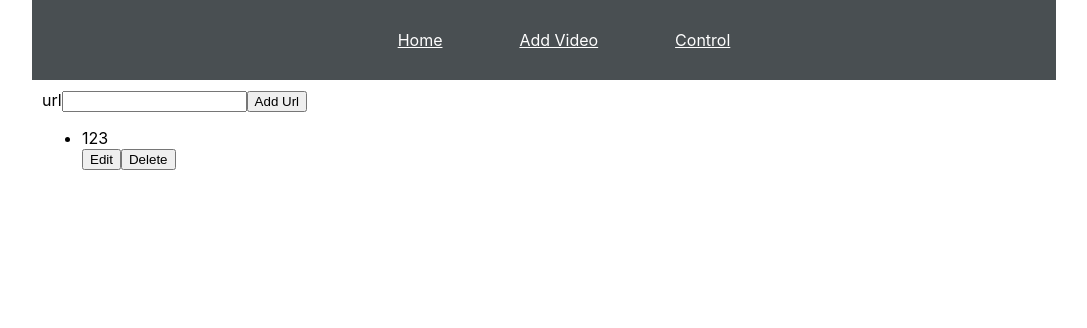
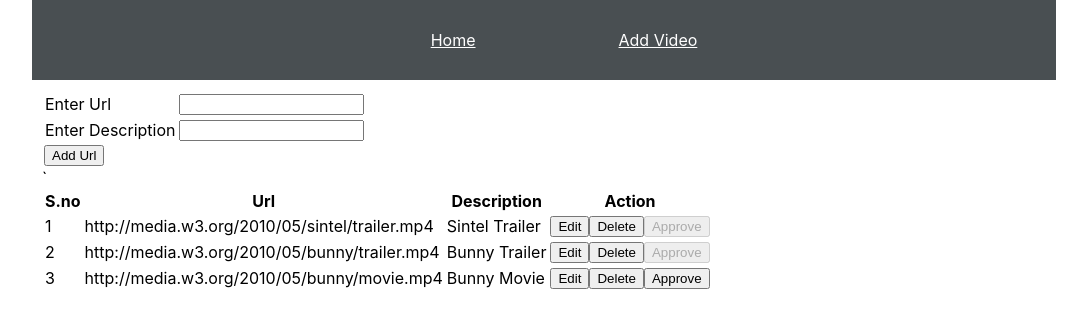
Before and after one commit to ramji013/media-player-reactjs, a React (Create React App) app: page /addVideo in a window 1280 px wide. Shown: the top 328 px of the page, without its empty margins (96-1183 px from the left). Built offline with nearby package versions, Linux system fonts and the light colour scheme; data requests are answered from the project's data file.

Commit message:
added player list and upon click on the the item, it play respective video

```diff
--- a/db.json
+++ b/db.json
@@ -3,19 +3,25 @@
       "title" : "sintelTrailer",
       "url" : "http://media.w3.org/2010/05/sintel/trailer.mp4",
       "likes" : 0,
-      "dislikes" : 1
+      "dislikes" : 1,
+      "description" : "Sintel Trailer",
+      "isApproved": true
     },
     {
       "title" : "bunnyTrailer",
       "url" : "http://media.w3.org/2010/05/bunny/trailer.mp4",
       "likes" : 0,
-      "dislikes" : 1
+      "dislikes" : 1,
+      "description" : "Bunny Trailer",
+      "isApproved": true
     },
     {
       "title" : "bunnyMovie",
       "url" : "http://media.w3.org/2010/05/bunny/movie.mp4",
       "likes" : 0,
-      "dislikes" : 1
+      "dislikes" : 1,
+      "description" : "Bunny Movie",
+      "isApproved": false
     }
   ]
   }
--- a/package.json
+++ b/package.json
@@ -7,7 +7,9 @@
     "@fortawesome/fontawesome-free-solid": "^5.0.13",
     "@fortawesome/fontawesome-svg-core": "^1.2.22",
     "@fortawesome/react-fontawesome": "^0.1.4",
+    "axios": "^0.19.0",
     "bootstrap": "^4.3.1",
+    "http-proxy-middleware": "^0.20.0",
     "react": "^16.9.0",
     "react-bootstrap": "^1.0.0-beta.12",
     "react-dom": "^16.9.0",
@@ -15,7 +17,8 @@
     "react-router-dom": "^5.0.1",
     "react-scripts": "3.1.1",
     "reactstrap": "^8.0.1",
-    "video-react": "^0.14.1"
+    "video-react": "^0.14.1",
+    "yarn": "^1.17.3"
   },
   "scripts": {
     "start": "react-scripts start",
--- a/src/App.css
+++ b/src/App.css
@@ -47,13 +47,7 @@ body {
 	background-image: -webkit-linear-gradient(bottom, rgb(15, 184, 161) 13%, rgb(15, 184, 161) 100%);
 	background-image: -ms-linear-gradient(bottom, rgb(15, 184, 161) 13%, rgb(15, 184, 161) 100%);
 
-  background-image: -webkit-gradient(
-		linear,
-		left bottom,
-		left top,
-		color-stop(0.13, rgb(189, 163, 109)),
-		color-stop(1, rgb(15, 184, 161) )
-	);
+
 }
 
 .video-container {
@@ -65,3 +59,11 @@ body {
 .space{
   justify-content: space-around;
 }
+
+.btn_space_left{
+  margin-left:10px;
+}
+
+.btn_space_right{
+  margin-right:10px;
+}
--- a/src/component/control/AddVideo.js
+++ b/src/component/control/AddVideo.js
@@ -1,14 +1,58 @@
 import React, {Component} from 'react';
-import { Player } from 'video-react';
-import { Button, Form, FormGroup, Label, Input } from 'reactstrap';
+import '../../App.css';
+import axios from 'axios';
+
+function getVideoList() {
+    return axios.get("http://localhost:3000/youtube").then(response => {
+       return response.data
+    })
+  }
+
+const sources = {
+  "youtube" :   [ {
+    "title" : "sintelTrailer",
+    "url" : 'http://media.w3.org/2010/05/sintel/trailer.mp4',
+    "likes" : 0,
+    "dislikes" : 1,
+    "description" : "Sintel Trailer",
+    "isApproved" : true
+  },
+  {
+    "title" : "bunnyTrailer",
+    "url" : "http://media.w3.org/2010/05/bunny/trailer.mp4",
+    "likes" : 0,
+    "dislikes" : 1,
+    "description" : "Bunny Trailer",
+    "isApproved" : true
+  },
+  {
+    "title" : "bunnyMovie",
+    "url" : "http://media.w3.org/2010/05/bunny/movie.mp4",
+    "likes" : 0,
+    "dislikes" : 1,
+    "description" : "Bunny Movie",
+    "isApproved" : false
+  }
+]
+};
+
+const videolst = getVideoList()
 
 export default class AddVideo extends Component{
 
   state = {
-    lstVideoUrls: ["123"],
+    lstVideoUrls : [],
     addTextUrl : "",
     editIndex: -1,
-    editTextUrl: ""
+    editTextUrl: "",
+    addDescription : "",
+    editDescription : ""
+}
+
+componentDidMount(){
+  axios.get("http://localhost:3000/youtube").then(response => {
+    this.setState({lstVideoUrls: response.data})
+  });
 }
 
 handleAddTextUrlChange = (e) => {
@@ -16,14 +60,34 @@ handleAddTextUrlChange = (e) => {
 };
 
 handleUpdateTextUrlChange = (e) => {
-    this.setState({addTextUrl : e.target.value})
+    this.setState({editTextUrl : e.target.value})
+};
+
+handleAddDescription = (e) => {
+  this.setState({addDescription : e.target.value})
+};
+
+handleUpdateDescription = (e) => {
+  this.setState({editDescription : e.target.value})
 };
 
 addVideo = () => {
-    const{ lstVideoUrls, addTextUrl} = this.state;
+    const{ addTextUrl, addDescription} = this.state;
     if(addTextUrl){
-        lstVideoUrls.push(addTextUrl);
-        this.setState({lstVideoUrls});
+      const postData = {
+         "description" : addDescription,
+         "url" : addTextUrl,
+         "isApproved" : false,
+         "likes" : 0,
+         "dislikes" : 0
+      }
+
+      axios.post('http://localhost:3000/youtube', {postData});
+
+      axios.get('localhost:3000/youtube').then(response => {
+        this.setState({lstVideoUrls : response.data, addTextUrl: ""});
+      })
+
     }
 };
 
@@ -38,12 +102,11 @@ editVideo = (urlIndex, url) => {
 };
 
 updateVideo = (urlIndex) => {
-    const{ lstVideoUrls, editTextUrl, editIndex} = this.state;
-    const newlstVideoUrls = Array.from(lstVideoUrls);
+    const{editTextUrl} = this.state;
+
     if(editTextUrl){
-        //lstVideoUrls[urlIndex] = editTextUrl;
-        newlstVideoUrls[urlIndex] = editTextUrl;
-        this.setState({lstVideoUrls : newlstVideoUrls, editTextUrl: ""})
+        sources.youtube[urlIndex].url = editTextUrl;
+        this.setState({lstVideoUrls: sources.youtube, editTextUrl: "", editIndex: -1})
     }
 };
 
@@ -52,26 +115,45 @@ cancelEdit = () => {
 };
 
 render(){
-  const {lstVideoUrls, editIndex, addTextUrl, editTextUrl} = this.state;
+  const {lstVideoUrls, editIndex, addTextUrl, editTextUrl, addDescription} = this.state;
   return <div className="video-list-container" style={{ padding : "10px"}}>
     <div className="video-add-form">
-      <label htmlFor="url">url</label>
-      <input name="url" type="url" value={addTextUrl} onChange={this.handleAddTextUrlChange}/>
+      <table>
+        <tbody>
+          <tr><td><label htmlFor="url">Enter Url</label></td>
+          <td><input name="url" type="url" value={addTextUrl} onChange={this.handleAddTextUrlChange}/></td></tr>
+          <tr><td><label htmlFor="description">Enter Description</label></td>
+          <td><input name="description" type="description" value={addDescription} onChange={this.handleAddDescription}/></td></tr>
           <button type="button" onClick={this.addVideo}>Add Url</button>
+        </tbody>
+      </table>
     </div>
+`   <table>
 
-    <ul>
+    <thead>
+      <th>S.no</th>
+      <th>Url</th>
+      <th>Description</th>
+      <th>Action</th>
+      </thead>
+      <tbody>
     {
-        lstVideoUrls.map((url, urlIndex) => (
-            <li key={url}> {
-              editIndex !== urlIndex ? <span>{url}</span>:
+
+       lstVideoUrls.map((data, urlIndex) => (
+
+           <tr key={urlIndex}> <td>{urlIndex+1}</td> <td> {
+              editIndex !== urlIndex ? <span>{data.url}</span>:
               <input type="url" value={editTextUrl} onChange={this.handleUpdateTextUrlChange}></input>
            }
+              </td>
+              <td>{data.description}</td>
+           <td className="btn_space_left btn_space_right">
             {
               editIndex !== urlIndex ?
               <div>
-                <button onClick= { ()=> this.editVideo(urlIndex,editTextUrl)}> Edit</button>
+                <button onClick= { ()=> this.editVideo(urlIndex,data.url)}> Edit</button>
                 <button onClick={ ()=> this.deleteVideo(urlIndex)}>Delete</button>
+                <button onClick={ ()=> this.deleteVideo(urlIndex)} disabled={data.isApproved}>Approve</button>
               </div>:
               <div>
                 <button onClick={() => this.updateVideo(urlIndex)}>Save</button>
@@ -79,12 +161,13 @@ render(){
 
               </div>
             }
-
-            </li>
+            </td>
+            </tr>
         ))
           }
-    </ul>
 
+          </tbody>
+          </table>
   </div>
 }
 }
--- a/src/component/control/PlayList.js
+++ b/src/component/control/PlayList.js
@@ -1,82 +1,53 @@
 import React, {Component} from 'react';
+import axios from 'axios';
+import { Button } from 'react-bootstrap';
 
 export default class PlayList extends Component{
 
-  state = {
-    lstVideoUrls: ["123"],
-    addTextUrl : "",
-    editIndex: -1,
-    editTextUrl: ""
+  // state = {
+  //     lstVideoUrls : []
+  // };
+
+  constructor(props){
+    super(props)
+    this.state = {
+        lstVideoUrls : []
+    };
 }
 
-handleAddTextUrlChange = (e) => {
-    this.setState({addTextUrl : e.target.value})
-};
 
-handleUpdateTextUrlChange = (e) => {
-    this.setState({addTextUrl : e.target.value})
-};
 
-addVideo = () => {
-    const{ lstVideoUrls, addTextUrl} = this.state;
-    if(addTextUrl){
-        lstVideoUrls.push(addTextUrl,1);
-        this.setState({lstVideoUrls});
-    }
-};
-
-deleteVideo = (urlIndex) => {
-  const {lstVideoUrls} = this.state;
-  lstVideoUrls.splice(urlIndex,1);
-  this.setState({lstVideoUrls});
+  componentDidMount(){
+    axios.get("http://localhost:3000/youtube").then(response => {
+      this.setState({lstVideoUrls: response.data})
+    });
   }
 
-editVideo = (urlIndex, url) => {
-    this.setState({editIndex: urlIndex, editTextUrl: url});
-};
+  playVideo = (e) => {
+    this.props.changeSource(e.target.value);
+  }
 
-updateVideo = () => {
-    const{ lstVideoUrls, editTextUrl, editIndex} = this.state;
-    if(editTextUrl){
-        lstVideoUrls[editIndex] = editTextUrl;
-        this.setState({lstVideoUrls, editTextUrl: "", editIndex: -1})
+ render(){
+   return (
+    <div>
+<table>
+<tbody>
+
+{
+  this.state.lstVideoUrls.map((data, urlIndex) => (
+       <tr key={urlIndex}> <td> {
+         <Button id={data.url} onClick={this.playVideo} value= {data.url} variant="primary"> Play -> {data.description}</Button>
       }
-};
-
-cancelEdit = () => {
-  const {lstVideoUrls, editIndex, addTextUrl, editTextUrl} = this.state;
-  return <div className="video-list-container" style={{ padding : "10px"}}>
-    <div className="video-add-form">
-      <label htmlFor="url">url</label>
-      <input name="url" type="url" value={addTextUrl} onChange={this.handleAddTextUrlChange}/>
-      <button type="button" onClick={this.addVideo}>Add Url</button>
-    </div>
-
-    <ul>
-      {
-        lstVideoUrls.map((url, urlIndex) => (
-            <li key={url}> {
-              editIndex !== urlIndex ? <span>{url}</span>:
-               <input type="url" value={editTextUrl} onChange={this.handleUpdateTextUrlChange}></input>
+         </td>
+       </tr>
+   ))
      }
-            {
-              editIndex !== urlIndex ?
-              <div>
-                <button onClick= { ()=> this.editVideo(urlIndex,url)}> Edit</button>
-                <button onClick={ ()=> this.deleteVideo(urlIndex)}>Delete</button>
-              </div>:
-              <div>
-                <button onClick={() => this.updateVideo(urlIndex)}>Save</button>
-                <button onClick={()=> this.cancelEdit()}> Cancel</button>
+      </tbody>
+      </table>
 
     </div>
+   );
+
  }
 
-            </li>
-        ))
 }
-    </ul>
-
-  </div>
-}
-}
--- a/src/component/control/PlayerControl.js
+++ b/src/component/control/PlayerControl.js
@@ -12,7 +12,6 @@ export default class PlayerControl extends Component{
             currentTime : 0
         };
     }
-
 
     play = () => {
             this.props.player.play();
@@ -81,6 +80,7 @@ export default class PlayerControl extends Component{
 
              <Button>
                   <FontAwesomeIcon icon={Icons.faThumbsUp} size="1x"/>
+                  <label ></label>
              </Button>
 
              <Button>
--- a/src/component/player/VideoPlayer.js
+++ b/src/component/player/VideoPlayer.js
@@ -3,48 +3,21 @@ import { Player, ControlBar } from 'video-react';
 import PlayerControl from '../control/PlayerControl'
 import PlayList from '../control/PlayList';
 import '../../App.css';
-
-const sources = {
-  "youtube" :   [ {
-    "title" : "sintelTrailer",
-    "url" : 'http://media.w3.org/2010/05/sintel/trailer.mp4',
-    "likes" : 0,
-    "dislikes" : 1
-  },
-  {
-    "title" : "bunnyTrailer",
-    "url" : "http://media.w3.org/2010/05/bunny/trailer.mp4",
-    "likes" : 0,
-    "dislikes" : 1
-  },
-  {
-    "title" : "bunnyMovie",
-    "url" : "http://media.w3.org/2010/05/bunny/movie.mp4",
-    "likes" : 0,
-    "dislikes" : 1
-  }
-]
-};
+import axios from 'axios';
 
 export default class VideoPlayer extends Component {
   constructor(props, context) {
     super(props, context);
     //alert(sources.youtube[0].url)
     this.state = {
-      source:{}
+      source:""
       //source: null
     };
 
   }
 
-  updateSource = (source) => this.setState({sources : source.youtube})
+  updateSource = (source) => this.setState({sources : source})
 
-  componentDidMount = () => {
-       fetch('http://localhost:3000/youtube').then((data) => { return data.json()}).then((json) => {
-       this.setState({source : 'http://media.w3.org/2010/05/sintel/trailer.mp4'})
-       this.player.subscribeToStateChange(this.handleStateChange.bind(this));
-  }).catch(console.log);
-  }
   handleStateChange = (state) => {
     // copy player state to this component's state
     this.setState({
@@ -72,18 +45,24 @@ export default class VideoPlayer extends Component {
     };
   }
 
+  changeSource = (url) => {
+    alert(url);
+      this.setState({
+          source: url
+        });
+        this.player.load();
+        this.player.play();
+    }
+
   render() {
     return (
       <div>
         <Player ref={player => { this.player = player }}>
           <source src={this.state.source} />
           <ControlBar autoHide={true} disableDefaultControls={true} disableCompletely={true}/>
-
           </Player>
-
           <PlayerControl player={this.player}/>
-
-
+         <PlayList player={this.player} changeSource={this.changeSource}/>
       </div>
     );
   }
--- a/src/router/Home.js
+++ b/src/router/Home.js
@@ -12,7 +12,6 @@ export default function Home(){
             <ul className="nav-links">
                 <li><Link style={navStyle} to="/">Home</Link></li>
                 <li><Link style= {navStyle} to="/addVideo">Add Video</Link></li>
-                <li><Link style= {navStyle} to="/control">Control</Link></li>
             </ul>
         </nav>
     );
```
Also changed, not shown: 1 other file (tests, documents, lock files or other folders). Lines whose indentation alone changed are shown as unchanged.
